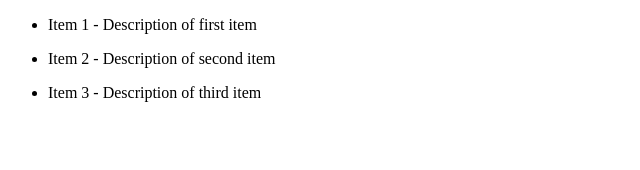
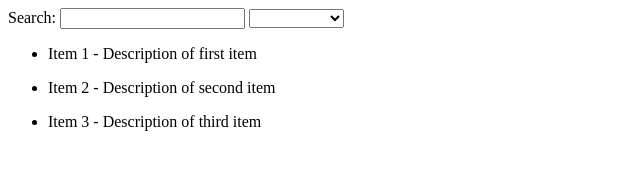
Before and after one commit to caspian311/angular-experiment, a website: page index.html in a window 1280 px wide. Shown: the whole page, without its empty margins (0-640 px from the left). Drawn offline with Linux system fonts and the light colour scheme.

Commit message:
more stuffs

```diff
--- a/app/js/app.js
+++ b/app/js/app.js
@@ -5,14 +5,36 @@ listApp.controller('ListCtrl', function($scope) {
       {
          name: 'Item 1',
          description: 'Description of first item',
+         age: 3
       },
       {
          name: 'Item 2',
          description: 'Description of second item',
+         age: 1
       },
       {
          name: 'Item 3',
          description: 'Description of third item',
+         age: 2
       }
    ];
+
+
+   $scope.foo = function() {
+      return $scope.selectedOrderOption.value;
+   }
+
+   var availableOptions = [
+      {
+         value: 'age',
+         description: 'Age'
+      },
+      {
+         value: 'name',
+         description: 'Alphabetical'
+      }
+   ];
+   $scope.orderOptions = availableOptions;
+   $scope.selectedOrderOption = availableOptions[0].value;
+
 });
--- a/index.html
+++ b/index.html
@@ -5,7 +5,12 @@
 </head>
 <body ng-controller="ListCtrl">
 
-<ul ng-repeat="task in todoList">
+Search: <input type="text" ng-model="query" />
+
+<select ng-model="selectedOrderOption" ng-options="orderOption as orderOption.description for orderOption in orderOptions">
+</select>
+
+<ul ng-repeat="task in todoList | filter:query | orderBy:foo">
    <li>
       {{ task.name }} - {{ task.description }}
    </li>
--- a/package.json
+++ b/package.json
@@ -15,6 +15,7 @@
       "karma-script-launcher": "~0.1.0",
       "karma-jasmine": "~0.1.3",
       "karma-phantomjs-launcher": "~0.1.0",
+      "karma-junit-reporter": "~0.2.1",
       "karma-coverage": "~0.1.0",
       "karma": "~0.10.2",
       "grunt-shell-spawn": "~0.3.0"
```
Also changed, not shown: karma.conf.js (+4 -4 lines), test/controllersSpec.js (+10 -0 lines), 1 other file.
